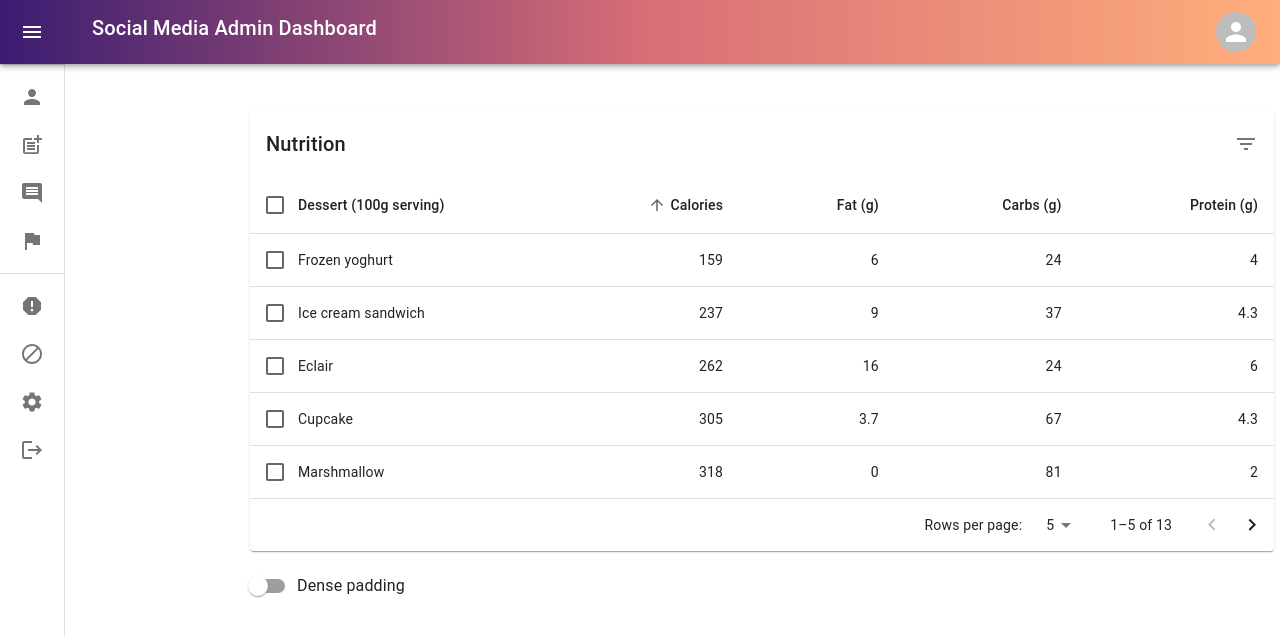
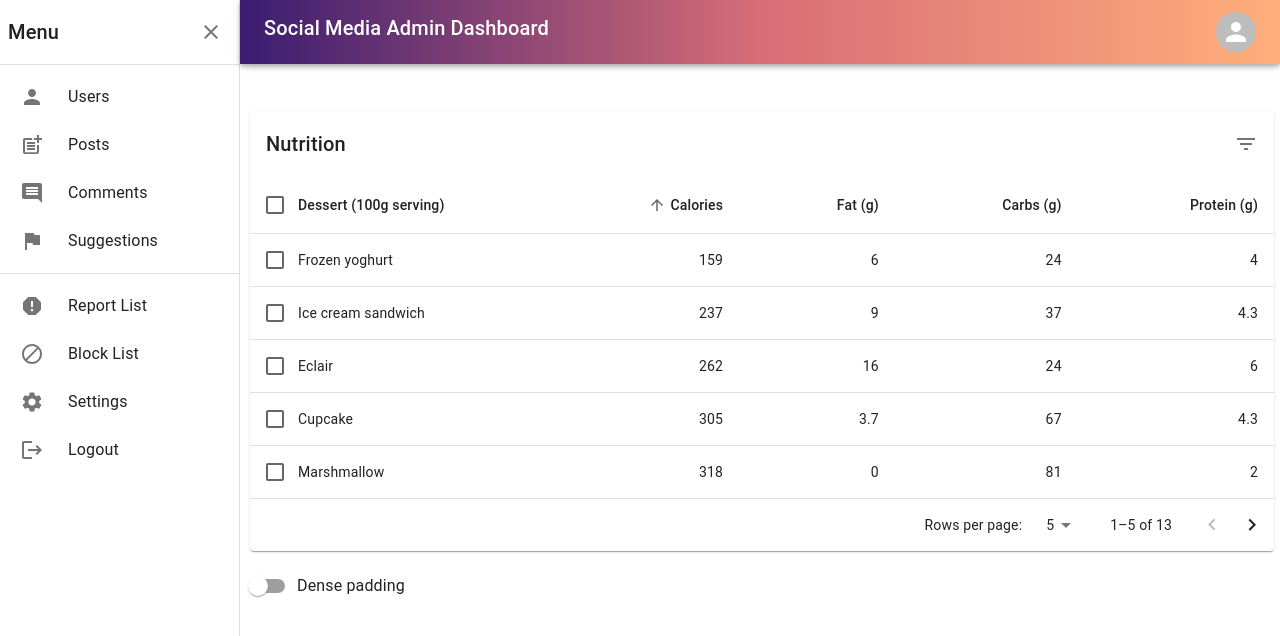
Before and after one commit to shivkr1357/next-social-admin-dashboard, a Next.js app: page /dashboard/users in a window 1280 px wide. Shown: the top 636 px of the page. Built offline with nearby package versions, Linux system fonts and the light colour scheme.

Commit message:
Added sidebar change from redux

```diff
--- a/src/app/redux/actions/auth.ts
+++ b/src/app/redux/actions/auth.ts
@@ -1,6 +1,5 @@
 import { IUser } from "@/types/types";
 import { BASE_URL } from "@/utils/config";
-import { authActions } from "@/app/redux/reducers/user";
 import axiosInstance from "@/utils/axiosInstance";
 
 export const loginUser = async (data: IUser) => {
@@ -13,8 +12,5 @@ export const getUser = async (email: string) => {
    const response = await axiosInstance.get(
       `${BASE_URL}/users/getOneUser/${email}`
    );
-
-   console.log(response, "++++++++++++++++++++++");
-
    return response;
 };
--- a/src/app/redux/reducers/index.ts
+++ b/src/app/redux/reducers/index.ts
@@ -1,8 +1,10 @@
 import { combineReducers } from "redux";
 import { authReducer as auth } from "./user";
+import { themeReducer as theme } from "./theme";
 
 const tobePersisted = {
    auth,
+   theme,
 };
 
 export const reducers = combineReducers({
--- /dev/null
+++ b/src/app/redux/reducers/theme.ts
@@ -0,0 +1,25 @@
+import { createSlice } from "@reduxjs/toolkit";
+
+const themeSlice = createSlice({
+   name: "theme",
+   initialState: {
+      theme: "light",
+      sidebar: true,
+   },
+   reducers: {
+      toggleTheme: (state) => {
+         state.theme = state.theme === "light" ? "dark" : "light";
+      },
+      toggleSidebar: (state) => {
+         state.sidebar = !state.sidebar;
+      },
+   },
+});
+
+export const themeReducer = themeSlice.reducer;
+export const themeActions = themeSlice.actions;
+
+export interface IAuthState {
+   theme: string;
+   sidebar: boolean;
+}
--- a/src/components/CustomTable/Table.tsx
+++ b/src/components/CustomTable/Table.tsx
@@ -21,6 +21,8 @@ import Switch from "@mui/material/Switch";
 import DeleteIcon from "@mui/icons-material/Delete";
 import FilterListIcon from "@mui/icons-material/FilterList";
 import { visuallyHidden } from "@mui/utils";
+import { useSelector } from "react-redux";
+import { RootState } from "@/app/redux/store";
 
 interface Data {
    id: number;
@@ -280,6 +282,8 @@ export default function EnhancedTable() {
    const [dense, setDense] = React.useState(false);
    const [rowsPerPage, setRowsPerPage] = React.useState(5);
 
+   const { sidebar } = useSelector((state: RootState) => state.theme);
+
    const handleRequestSort = (
       event: React.MouseEvent<unknown>,
       property: keyof Data
@@ -350,7 +354,12 @@ export default function EnhancedTable() {
    );
 
    return (
-      <Box sx={{ width: "80%", marginLeft: "250px" }}>
+      <Box
+         sx={{
+            width: sidebar === true ? "80%" : "90%",
+            marginLeft: sidebar === true ? "250px" : "90px",
+         }}
+      >
          <Paper sx={{ width: "100%", mb: 2 }}>
             <EnhancedTableToolbar numSelected={selected.length} />
             <TableContainer>
--- a/src/components/Topbar/Topbar.tsx
+++ b/src/components/Topbar/Topbar.tsx
@@ -33,6 +33,9 @@ import {
    Close,
 } from "@mui/icons-material";
 import { useRouter } from "next/navigation";
+import { useDispatch, useSelector } from "react-redux";
+import { themeActions } from "@/app/redux/reducers/theme";
+import { RootState } from "@/app/redux/store";
 
 const drawerWidth = 240;
 
@@ -108,22 +111,24 @@ const Drawer = styled(MuiDrawer, {
 }));
 
 export default function MiniDrawer() {
-   const theme = useTheme();
-   const [open, setOpen] = React.useState(false);
+   const dispatch = useDispatch();
+   const { theme, sidebar } = useSelector((state: RootState) => state.theme);
+
+   console.log(theme, sidebar);
    const router = useRouter();
 
    const handleDrawerOpen = () => {
-      setOpen(true);
+      dispatch(themeActions.toggleSidebar());
    };
 
    const handleDrawerClose = () => {
-      setOpen(false);
+      dispatch(themeActions.toggleSidebar());
    };
 
    return (
       <Box sx={{ display: "flex" }}>
          <CssBaseline />
-         <AppBar position='fixed' open={open}>
+         <AppBar position='fixed' open={sidebar}>
             <Toolbar>
                <IconButton
                   color='inherit'
@@ -132,7 +137,7 @@ export default function MiniDrawer() {
                   edge='start'
                   sx={{
                      marginRight: 5,
-                     ...(open && { display: "none" }),
+                     ...(sidebar && { display: "none" }),
                   }}
                >
                   <Menu />
@@ -149,7 +154,7 @@ export default function MiniDrawer() {
                </Stack>
             </Toolbar>
          </AppBar>
-         <Drawer variant='permanent' open={open}>
+         <Drawer variant='permanent' open={sidebar}>
             <DrawerHeader sx={{ justifyContent: "space-between" }}>
                <Typography variant='h6'>Menu</Typography>
                <IconButton onClick={handleDrawerClose}>
@@ -170,14 +175,14 @@ export default function MiniDrawer() {
                      <ListItemButton
                         sx={{
                            minHeight: 48,
-                           justifyContent: open ? "initial" : "center",
+                           justifyContent: sidebar ? "initial" : "center",
                            px: 2.5,
                         }}
                      >
                         <ListItemIcon
                            sx={{
                               minWidth: 0,
-                              mr: open ? 3 : "auto",
+                              mr: sidebar ? 3 : "auto",
                               justifyContent: "center",
                            }}
                         >
@@ -193,7 +198,7 @@ export default function MiniDrawer() {
                         </ListItemIcon>
                         <ListItemText
                            primary={text.name}
-                           sx={{ opacity: open ? 1 : 0 }}
+                           sx={{ opacity: sidebar ? 1 : 0 }}
                         />
                      </ListItemButton>
                   </ListItem>
@@ -213,14 +218,14 @@ export default function MiniDrawer() {
                      <ListItemButton
                         sx={{
                            minHeight: 48,
-                           justifyContent: open ? "initial" : "center",
+                           justifyContent: sidebar ? "initial" : "center",
                            px: 2.5,
                         }}
                      >
                         <ListItemIcon
                            sx={{
                               minWidth: 0,
-                              mr: open ? 3 : "auto",
+                              mr: sidebar ? 3 : "auto",
                               justifyContent: "center",
                            }}
                         >
@@ -236,7 +241,7 @@ export default function MiniDrawer() {
                         </ListItemIcon>
                         <ListItemText
                            primary={text.name}
-                           sx={{ opacity: open ? 1 : 0 }}
+                           sx={{ opacity: sidebar ? 1 : 0 }}
                         />
                      </ListItemButton>
                   </ListItem>
```
